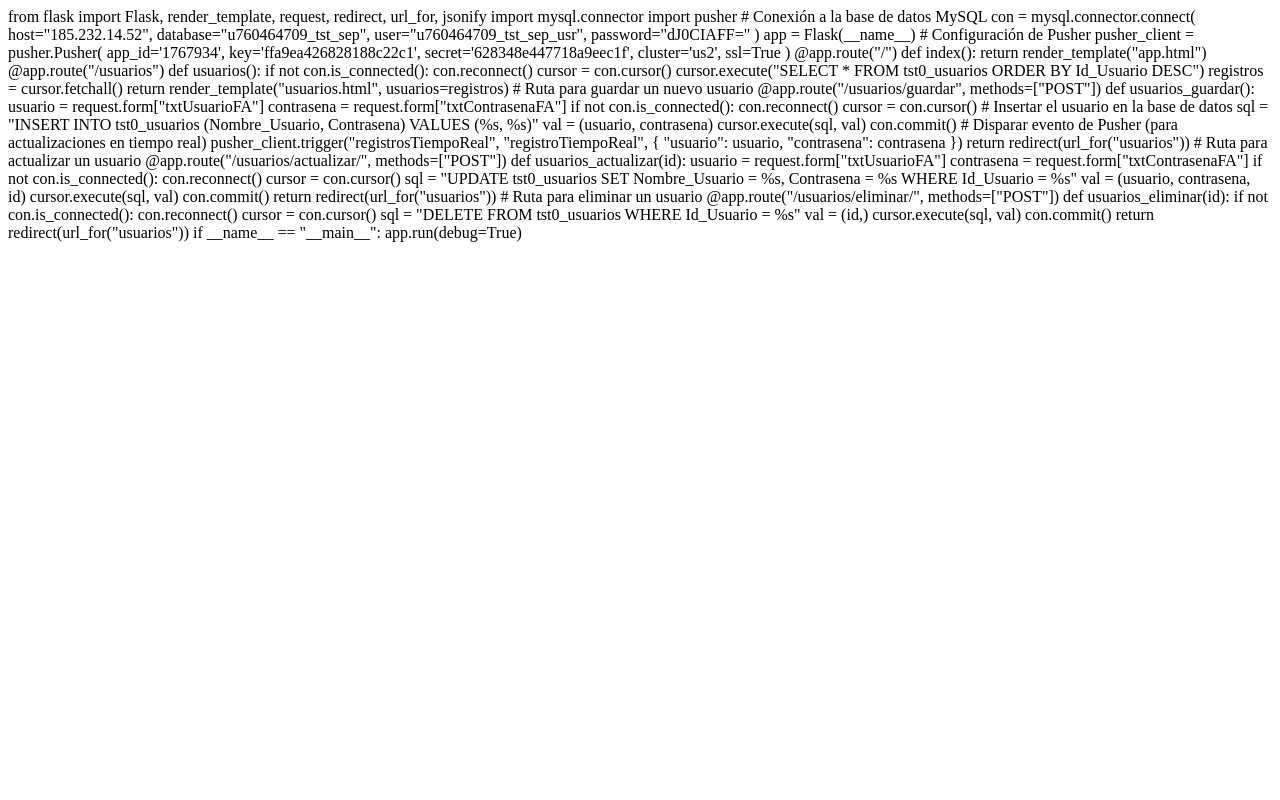
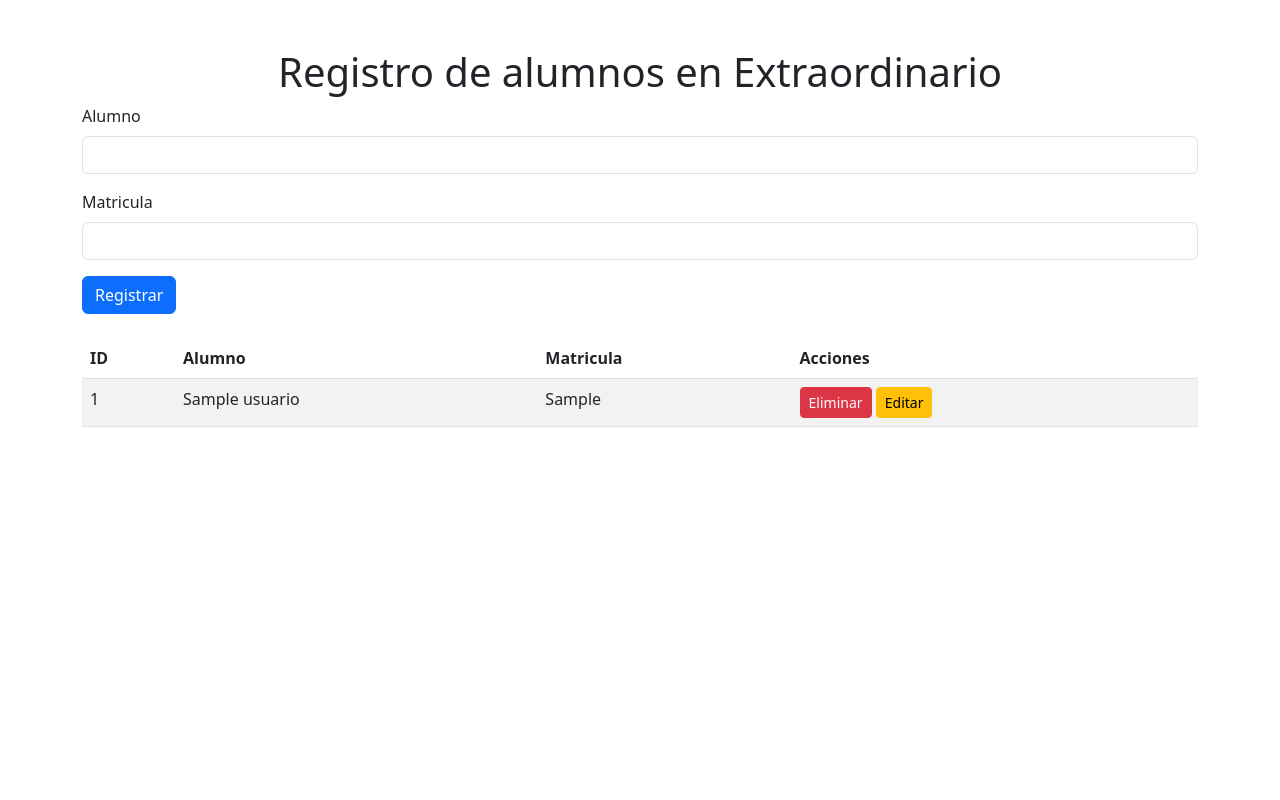
Before and after one commit to PAPELITO654/Flaskk, a Flask app: page / in a window 1280 px wide. Run offline with Flask 3, Linux system fonts and the light colour scheme; tables that the repository leaves empty or names only in its code hold one stand-in row (values such as "Sample post").

Commit message:
Update app.html

```diff
--- a/templates/app.html
+++ b/templates/app.html
@@ -1,97 +1,78 @@
-from flask import Flask, render_template, request, redirect, url_for, jsonify
-import mysql.connector
-import pusher
+<!DOCTYPE html>
+<html lang="en">
+<head>
+    <meta charset="UTF-8">
+    <meta name="viewport" content="width=device-width, initial-scale=1.0">
+    <title>CRUD con Flask</title>
+    <link rel="stylesheet" href="https://cdn.jsdelivr.net/npm/bootstrap@5.3.0/dist/css/bootstrap.min.css">
+</head>
+<body>
+    <div class="container mt-5">
+        <h1 class="text-center">Registro de alumnos en Extraordinario</h1>
+        <form action="/usuarios/guardar" method="POST" class="mb-4">
+            <div class="mb-3">
+                <label for="txtUsuario" class="form-label">Alumno</label>
+                <input type="text" class="form-control" id="txtUsuario" name="txtUsuario" required>
+            </div>
+            <div class="mb-3">
+                <label for="txtContrasena" class="form-label">Matricula</label>
+                <input type="number" class="form-control" id="txtContrasena" name="txtContrasena" required>
+            </div>
+            <button type="submit" class="btn btn-primary">Registrar</button>
+        </form>
 
-# Conexión a la base de datos MySQL
-con = mysql.connector.connect(
-    host="185.232.14.52",
-    database="u760464709_tst_sep",
-    user="u760464709_tst_sep_usr",
-    password="dJ0CIAFF="
-)
-
-app = Flask(__name__)
-
-# Configuración de Pusher
-pusher_client = pusher.Pusher(
-    app_id='1767934',
-    key='ffa9ea426828188c22c1',
-    secret='628348e447718a9eec1f',
-    cluster='us2',
-    ssl=True
-)
-
-@app.route("/")
-def index():
-    return render_template("app.html")
-
-@app.route("/usuarios")
-def usuarios():
-    if not con.is_connected():
-        con.reconnect()
-    cursor = con.cursor()
-    cursor.execute("SELECT * FROM tst0_usuarios ORDER BY Id_Usuario DESC")
-    registros = cursor.fetchall()
-
-    return render_template("usuarios.html", usuarios=registros)
-
-# Ruta para guardar un nuevo usuario
-@app.route("/usuarios/guardar", methods=["POST"])
-def usuarios_guardar():
-    usuario = request.form["txtUsuarioFA"]
-    contrasena = request.form["txtContrasenaFA"]
-
-    if not con.is_connected():
-        con.reconnect()
-    cursor = con.cursor()
-
-    # Insertar el usuario en la base de datos
-    sql = "INSERT INTO tst0_usuarios (Nombre_Usuario, Contrasena) VALUES (%s, %s)"
-    val = (usuario, contrasena)
-    cursor.execute(sql, val)
-
-    con.commit()
-
-    # Disparar evento de Pusher (para actualizaciones en tiempo real)
-    pusher_client.trigger("registrosTiempoReal", "registroTiempoReal", {
-        "usuario": usuario,
-        "contrasena": contrasena
-    })
-
-    return redirect(url_for("usuarios"))
-
-# Ruta para actualizar un usuario
-@app.route("/usuarios/actualizar/<int:id>", methods=["POST"])
-def usuarios_actualizar(id):
-    usuario = request.form["txtUsuarioFA"]
-    contrasena = request.form["txtContrasenaFA"]
-
-    if not con.is_connected():
-        con.reconnect()
-    cursor = con.cursor()
-
-    sql = "UPDATE tst0_usuarios SET Nombre_Usuario = %s, Contrasena = %s WHERE Id_Usuario = %s"
-    val = (usuario, contrasena, id)
-    cursor.execute(sql, val)
-
-    con.commit()
-
-    return redirect(url_for("usuarios"))
-
-# Ruta para eliminar un usuario
-@app.route("/usuarios/eliminar/<int:id>", methods=["POST"])
-def usuarios_eliminar(id):
-    if not con.is_connected():
-        con.reconnect()
-    cursor = con.cursor()
-
-    sql = "DELETE FROM tst0_usuarios WHERE Id_Usuario = %s"
-    val = (id,)
-    cursor.execute(sql, val)
-
-    con.commit()
-
-    return redirect(url_for("usuarios"))
-
-if __name__ == "__main__":
-    app.run(debug=True)
+        <table class="table table-striped">
+            <thead>
+                <tr>
+                    <th>ID</th>
+                    <th>Alumno</th>
+                    <th>Matricula</th>
+                    <th>Acciones</th>
+                </tr>
+            </thead>
+            <tbody>
+                {% for usuario in usuarios %}
+                <tr>
+                    <td>{{ usuario[0] }}</td>
+                    <td>{{ usuario[1] }}</td>
+                    <td>{{ usuario[2] }}</td>
+                    <td>
+                        <form action="/usuarios/eliminar/{{ usuario[0] }}" method="POST" class="d-inline">
+                            <button type="submit" class="btn btn-danger btn-sm">Eliminar</button>
+                        </form>
+                        <button class="btn btn-warning btn-sm" data-bs-toggle="modal" data-bs-target="#editModal{{ usuario[0] }}">Editar</button>
+                        <div class="modal fade" id="editModal{{ usuario[0] }}" tabindex="-1">
+                            <div class="modal-dialog">
+                                <div class="modal-content">
+                                    <form action="/usuarios/actualizar/{{ usuario[0] }}" method="POST">
+                                        <div class="modal-header">
+                                            <h5 class="modal-title">Editar Alumno</h5>
+                                            <button type="button" class="btn-close" data-bs-dismiss="modal"></button>
+                                        </div>
+                                        <div class="modal-body">
+                                            <div class="mb-3">
+                                                <label for="txtUsuario" class="form-label">Alumno</label>
+                                                <input type="text" class="form-control" name="txtUsuario" value="{{ usuario[1] }}" required>
+                                            </div>
+                                            <div class="mb-3">
+                                                <label for="txtContrasena" class="form-label">Matricula</label>
+                                                <input type="password" class="form-control" name="txtContrasena" value="{{ usuario[2] }}" required>
+                                            </div>
+                                        </div>
+                                        <div class="modal-footer">
+                                            <button type="submit" class="btn btn-primary">Guardar Cambios</button>
+                                            <button type="button" class="btn btn-secondary" data-bs-dismiss="modal">Cancelar</button>
+                                        </div>
+                                    </form>
+                                </div>
+                            </div>
+                        </div>
+                    </td>
+                </tr>
+                {% endfor %}
+            </tbody>
+        </table>
+    </div>
+    <script src="https://cdn.jsdelivr.net/npm/bootstrap@5.3.0/dist/js/bootstrap.bundle.min.js"></script>
+</body>
+</html>
```
